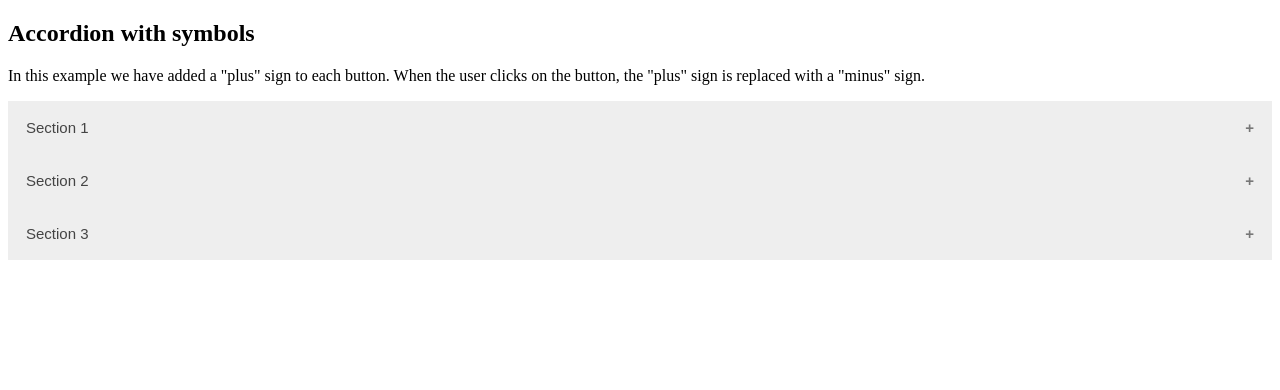
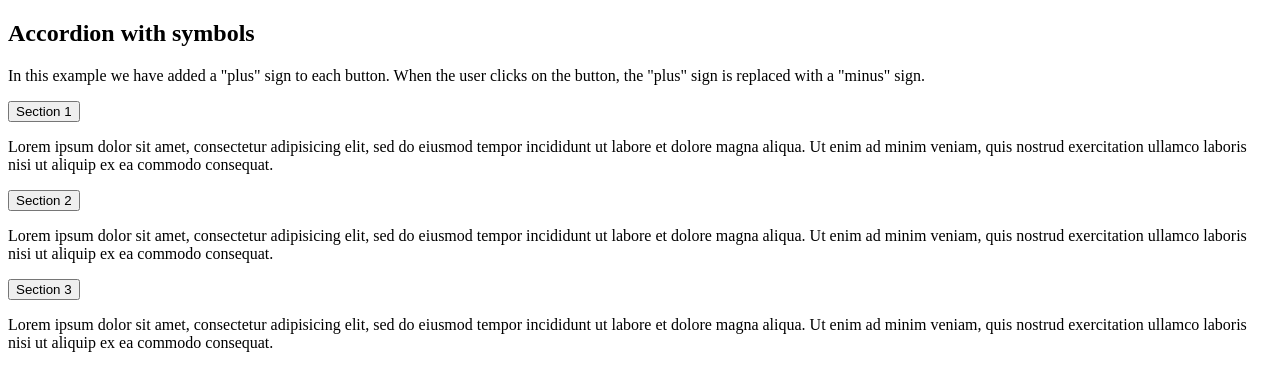
Before and after one commit to Santi-Uriguen/pruebas, a plain HTML site: page index.html in a window 1280 px wide. Drawn offline with Linux system fonts and the light colour scheme.

Commit message:
Update index.html

```diff
--- a/index.html
+++ b/index.html
@@ -2,44 +2,6 @@
 <html>
 <head>
 <meta name="viewport" content="width=device-width, initial-scale=1">
-<style>
-.accordion {
-  background-color: #eee;
-  color: #444;
-  cursor: pointer;
-  padding: 18px;
-  width: 100%;
-  border: none;
-  text-align: left;
-  outline: none;
-  font-size: 15px;
-  transition: 0.4s;
-}
-
-.active, .accordion:hover {
-  background-color: #ccc;
-}
-
-.accordion:after {
-  content: '\002B';
-  color: #777;
-  font-weight: bold;
-  float: right;
-  margin-left: 5px;
-}
-
-.active:after {
-  content: "\2212";
-}
-
-.panel {
-  padding: 0 18px;
-  background-color: white;
-  max-height: 0;
-  overflow: hidden;
-  transition: max-height 0.2s ease-out;
-}
-</style>
 </head>
 <body>
 
```
